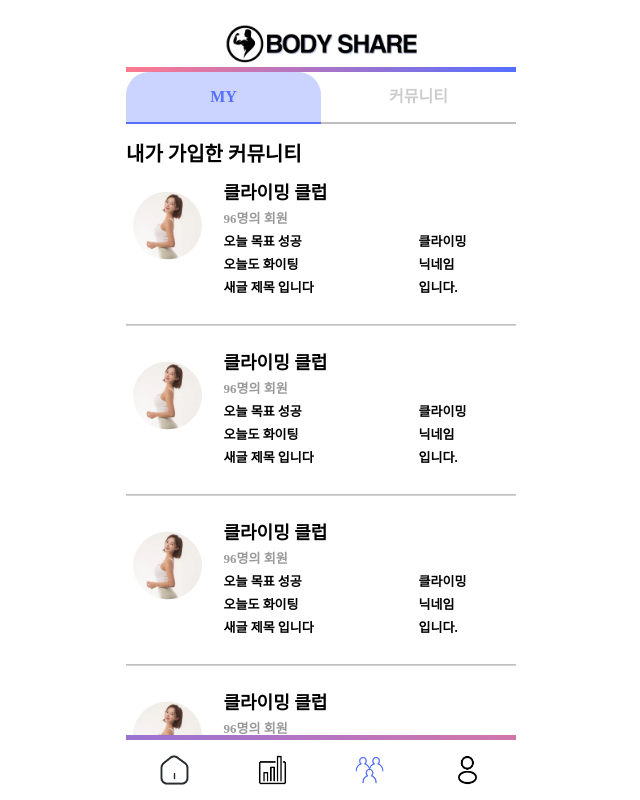
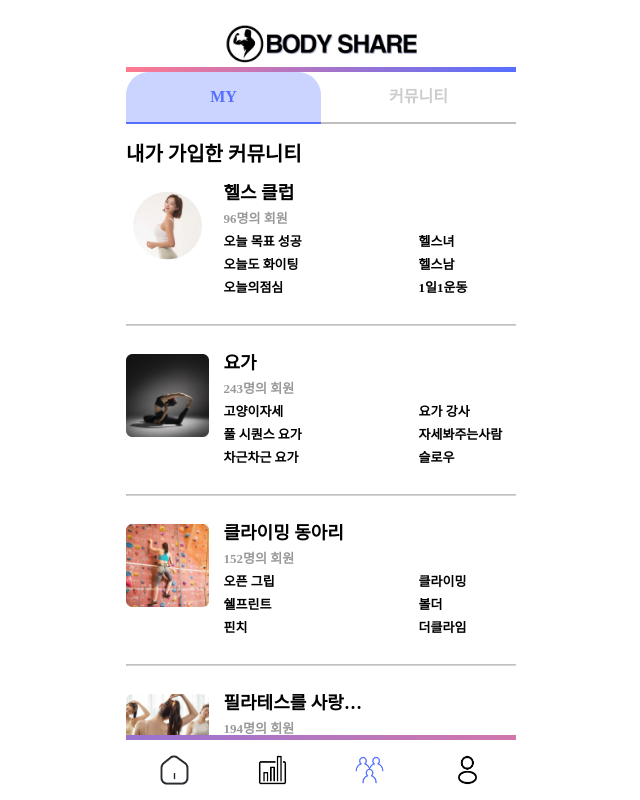
Before and after one commit to UNILION/BodyShare, a React (Create React App) app in the folder BodyShare-app/: page /community in a window 1280 px wide. Shown: the whole page, without its empty margins (319-959 px from the left). Built offline with nearby package versions, Linux system fonts and the light colour scheme.

Commit message:
refactor: community - my 세부 글자 수정

```diff
--- a/BodyShare-app/src/pages/community/my/My.js
+++ b/BodyShare-app/src/pages/community/my/My.js
@@ -3,6 +3,9 @@ import Pagination from "react-js-pagination";
 import { useState } from "react";
 import "../../../assets/css/Pagination.css";
 import user from "../../../assets/Img/user.png"
+import user2 from "../../../assets/Img/card_image1.png"
+import user3 from "../../../assets/Img/card_image2.png"
+import user4 from "../../../assets/Img/card_image3.png"
 
 
 const Text = styled.div`
@@ -28,9 +31,13 @@ const Register = styled.div`
 `
 
 const Title = styled.div`
+  width: 150px;
   font-size: 18px;
   font-weight: bold;
   margin-top: 20px;
+  white-space: nowrap;
+  overflow: hidden;
+  text-overflow: ellipsis;  /* 말줄임 적용 */
 `
 
 const Member = styled.div`
@@ -50,11 +57,10 @@ const Mini = styled.div`
   grid-template-columns: 2fr 1fr;
   font-weight: bold;
   cursor: pointer;
-
 `
 
 const MiniTitle = styled.span`
-    white-space: nowrap;
+  white-space: nowrap;
   overflow: hidden;
   text-overflow: ellipsis;  /* 말줄임 적용 */
 `
@@ -82,20 +88,20 @@ const My = function () {
       <Group>
         <Img src={user} />
         <Register>
-          <Title>클라이밍 클럽</Title>
+          <Title>헬스 클럽</Title>
           <Member>96명의 회원</Member>
           <Writing>
             <Mini>
               <MiniTitle>오늘 목표 성공</MiniTitle>
-              <MiniMember>클라이밍</MiniMember>
+              <MiniMember>헬스녀</MiniMember>
             </Mini>
             <Mini>
               <MiniTitle>오늘도 화이팅</MiniTitle>
-              <MiniMember>닉네임</MiniMember>
+              <MiniMember>헬스남</MiniMember>
             </Mini>
             <Mini>
-              <MiniTitle>새글 제목 입니다</MiniTitle>
-              <MiniMember>입니다.</MiniMember>
+              <MiniTitle>오늘의점심</MiniTitle>
+              <MiniMember>1일1운동</MiniMember>
             </Mini>
           </Writing>
         </Register>
@@ -104,22 +110,22 @@ const My = function () {
       <Hr />
 
       <Group>
-        <Img src={user} />
+        <Img src={user2} />
         <Register>
-          <Title>클라이밍 클럽</Title>
-          <Member>96명의 회원</Member>
+          <Title>요가</Title>
+          <Member>243명의 회원</Member>
           <Writing>
             <Mini>
-              <MiniTitle>오늘 목표 성공</MiniTitle>
-              <MiniMember>클라이밍</MiniMember>
+              <MiniTitle>고양이자세</MiniTitle>
+              <MiniMember>요가 강사</MiniMember>
             </Mini>
             <Mini>
-              <MiniTitle>오늘도 화이팅</MiniTitle>
-              <MiniMember>닉네임</MiniMember>
+              <MiniTitle>풀 시퀀스 요가</MiniTitle>
+              <MiniMember>자세봐주는사람</MiniMember>
             </Mini>
             <Mini>
-              <MiniTitle>새글 제목 입니다</MiniTitle>
-              <MiniMember>입니다.</MiniMember>
+              <MiniTitle>차근차근 요가</MiniTitle>
+              <MiniMember>슬로우</MiniMember>
             </Mini>
           </Writing>
         </Register>
@@ -128,22 +134,22 @@ const My = function () {
       <Hr />
 
       <Group>
-        <Img src={user} />
+        <Img src={user3} />
         <Register>
-          <Title>클라이밍 클럽</Title>
-          <Member>96명의 회원</Member>
+          <Title>클라이밍 동아리</Title>
+          <Member>152명의 회원</Member>
           <Writing>
             <Mini>
-              <MiniTitle>오늘 목표 성공</MiniTitle>
+              <MiniTitle>오픈 그립</MiniTitle>
               <MiniMember>클라이밍</MiniMember>
             </Mini>
             <Mini>
-              <MiniTitle>오늘도 화이팅</MiniTitle>
-              <MiniMember>닉네임</MiniMember>
+              <MiniTitle>쉘프린트</MiniTitle>
+              <MiniMember>볼더</MiniMember>
             </Mini>
             <Mini>
-              <MiniTitle>새글 제목 입니다</MiniTitle>
-              <MiniMember>입니다.</MiniMember>
+              <MiniTitle>핀치</MiniTitle>
+              <MiniMember>더클라임</MiniMember>
             </Mini>
           </Writing>
         </Register>
@@ -152,22 +158,22 @@ const My = function () {
       <Hr />
 
       <Group>
-        <Img src={user} />
+        <Img src={user4} />
         <Register>
-          <Title>클라이밍 클럽</Title>
-          <Member>96명의 회원</Member>
+          <Title>필라테스를 사랑하는 모임</Title>
+          <Member>194명의 회원</Member>
           <Writing>
             <Mini>
-              <MiniTitle>오늘 목표 성공</MiniTitle>
-              <MiniMember>클라이밍</MiniMember>
+              <MiniTitle>C컬 롱라인</MiniTitle>
+              <MiniMember>위필</MiniMember>
             </Mini>
             <Mini>
-              <MiniTitle>오늘도 화이팅</MiniTitle>
-              <MiniMember>닉네임</MiniMember>
+              <MiniTitle>골반 세팅법</MiniTitle>
+              <MiniMember>클래식</MiniMember>
             </Mini>
             <Mini>
-              <MiniTitle>새글 제목 입니다</MiniTitle>
-              <MiniMember>입니다.</MiniMember>
+              <MiniTitle>힐링필라테스</MiniTitle>
+              <MiniMember>힐러</MiniMember>
             </Mini>
           </Writing>
         </Register>
```
